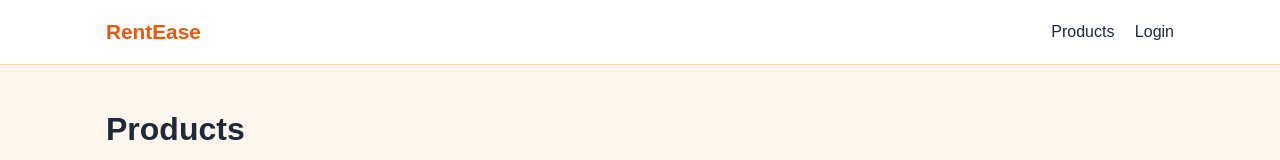
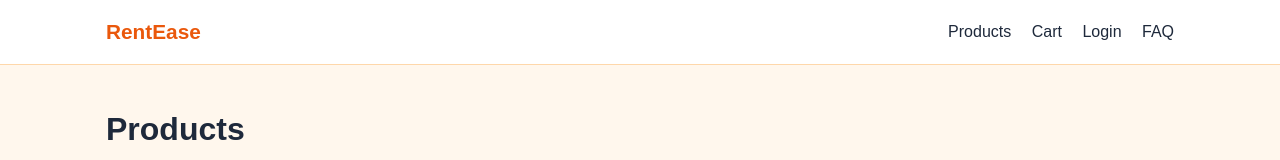
Before and after one commit to Dhruv-Rajani1604/rentease, a plain HTML site: page products.html in a window 1280 px wide. Shown: the top 160 px of the page. Drawn offline with Linux system fonts and the light colour scheme.

Commit message:
Modify header navigation links in products.html
Updated navigation links in the header and added a FAQ link.

```diff
--- a/products.html
+++ b/products.html
@@ -121,7 +121,9 @@
         <a href="index.html" class="logo">RentEase</a>
         <nav>
           <a href="products.html">Products</a>
+          <a href="cart.html">Cart</a>
           <a href="login.html">Login</a>
+          <a href="faq.html">FAQ</a>
         </nav>
       </div>
     </header>
```
